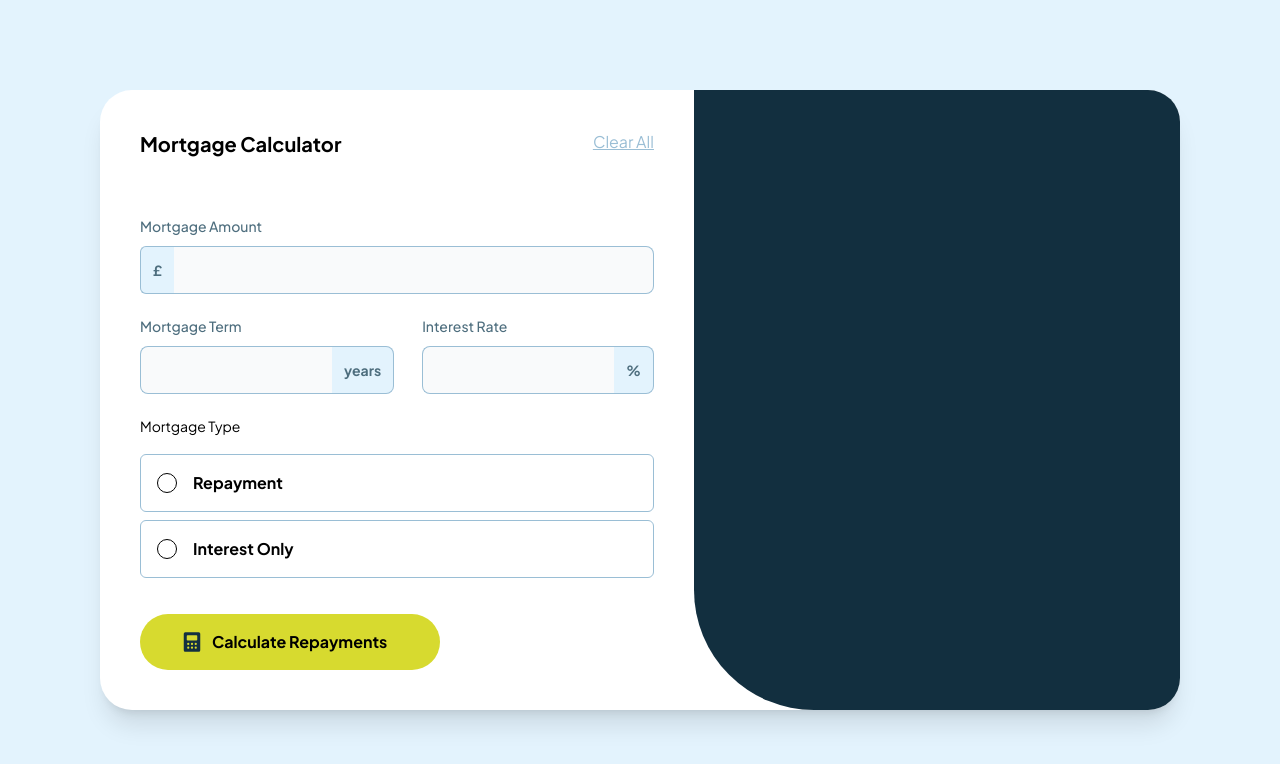
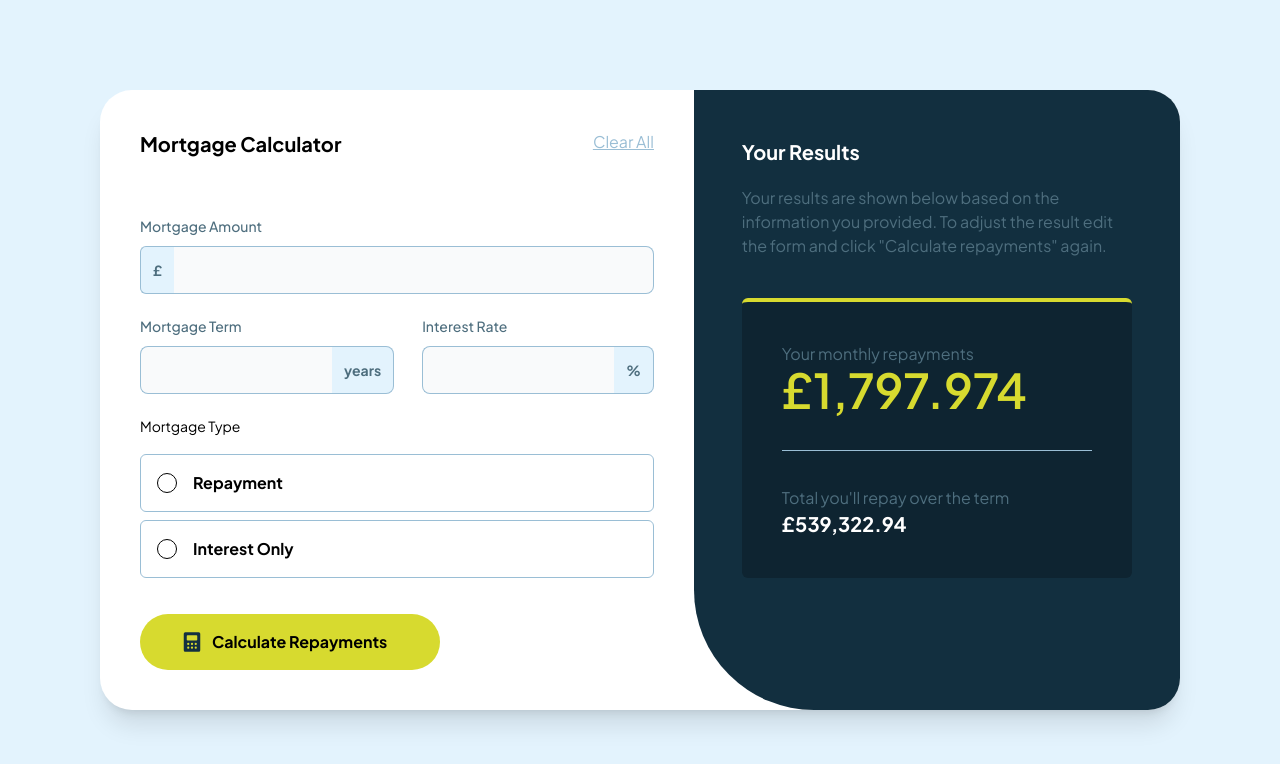
Before and after one commit to Great-kiola/Tailwind-practice, a React (Vite) app in the folder tailwind-frontend/: page /mortgageCalc in a window 1280 px wide. Shown: the top 764 px of the page. Built offline with nearby package versions, Linux system fonts and the light colour scheme; a web font is replaced by a local one.

Commit message:
chore: add results display in MortgageCalc component for clearer user feedback

```diff
--- a/tailwind-frontend/src/components/MortgageCalc.jsx
+++ b/tailwind-frontend/src/components/MortgageCalc.jsx
@@ -73,13 +73,33 @@ const MortgageCalc = () => {
 
         <div className='w-300 bg-SlateMortgageCalc900 rounded-tr-4xl rounded-bl-[120px] rounded-br-4xl'>
 
-          <div className='flex items-center flex-col justify-center h-full invisible'>
+          <div className='result p-12'>
+            <h1 className='text-WhiteMortgageCalc font-bold text-xl mb-5'>Your Results</h1>
+            <p className='text-SlateMortgageCalc700'>Your results are shown below based on the information you provided. To adjust the result
+              edit the form and click "Calculate repayments" again.
+            </p>
+
+            <div className='border-t-4 mt-10 rounded-md border-LimeMortgageCalc bg-SlateMortgageCalc600 h-70 p-10 flex flex-col justify-between'>
+              <div className='border-b-1 pb-9 border-SlateMortgageCalc300'>
+                <h2 className='text-SlateMortgageCalc700'>Your monthly repayments</h2>
+                <h1 className='text-LimeMortgageCalc font-semibold text-5xl'><span>£</span>1,797.974</h1>
+              </div>
+
+              <div>
+                <p className='text-SlateMortgageCalc700'>Total you'll repay over the term</p>
+                <h2 className='text-WhiteMortgageCalc font-bold text-xl'><span>£</span>539,322.94</h2>
+              </div>
+            </div>
+          </div>
+
+          <div className='hidden items-center flex-col justify-center h-full'>
             <img src={illustratioon} alt="" className='w-50' />
 
             <h1 className='text-WhiteMortgageCalc font-bold text-[22px]'>Results shown here</h1>
             <p className='text-SlateMortgageCalc300 text-center text-md px-16 pt-3'>Complete the form and click "calculate repayments" to see what your monthly repayments would be. </p>
+          </div>
 
-          </div>
+
         </div>
       </div>
 
--- a/tailwind-frontend/src/index.css
+++ b/tailwind-frontend/src/index.css
@@ -103,7 +103,8 @@
   --color-WhiteMortgageCalc: hsl(0, 0%, 100%);
   --color-SlateMortgageCalc100: hsl(202, 86%, 94%);
   --color-SlateMortgageCalc300: hsl(203, 41%, 72%);
-  --color-SlateMorgageCalc500: hsl(200, 26%, 54%);
+  --color-SlateMortgageCalc500: hsl(200, 26%, 54%);
+  --color-SlateMortgageCalc600: rgb(14,36,49);
   --color-SlateMortgageCalc700: hsl(200, 24%, 40%);
   --color-SlateMortgageCalc900: hsl(202, 55%, 16%);
 
```
